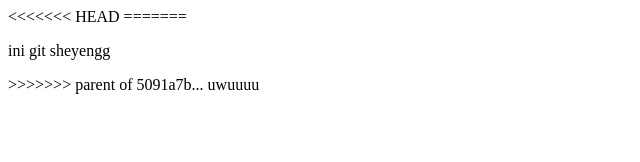
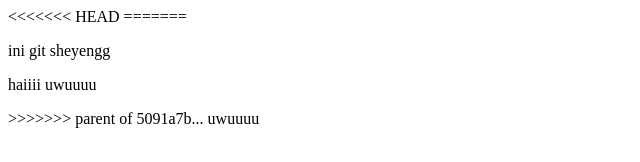
Before and after one commit to Imeldapuji/belajar_git, a plain HTML site: page index.html in a window 1280 px wide. Shown: the whole page, without its empty margins (0-640 px from the left). Drawn offline with Linux system fonts and the light colour scheme.

Commit message:
mengubah konten index.html

```diff
--- a/index.html
+++ b/index.html
@@ -8,6 +8,7 @@
 </head>
 <body>
     <p>ini git sheyengg</p>
+    <p>haiiii uwuuuu</p>
 </body>
 </html>
 >>>>>>> parent of 5091a7b... uwuuuu
```
